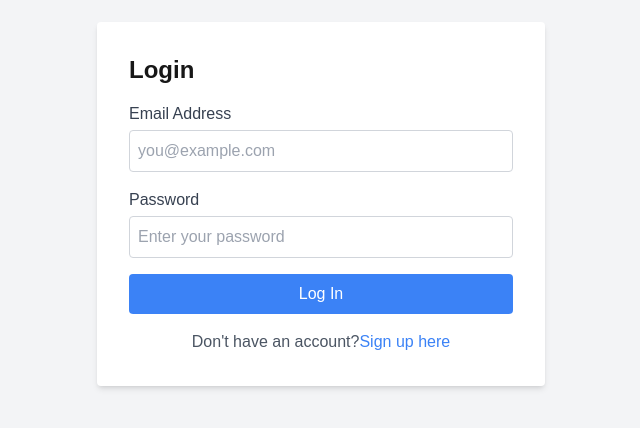
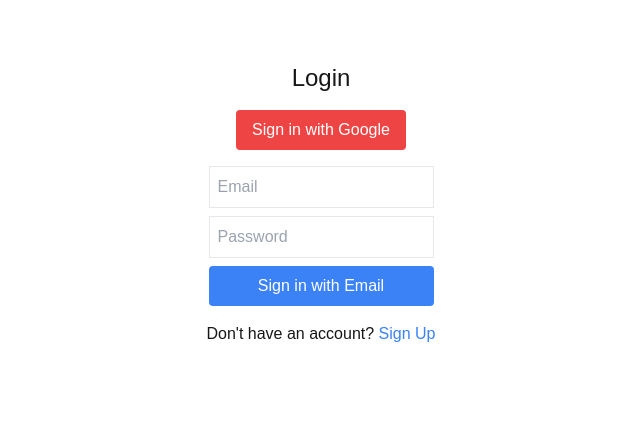
Before and after one commit to Parman-Sangha/artreum-homes, a Next.js app: page /auth/login in a window 1280 px wide. Shown: the part 196-624 px from the top of the page, without its empty margins (319-959 px from the left). Built offline with nearby package versions, Linux system fonts and the light colour scheme; no server answers.

Commit message:
undoing last push

```diff
--- a/app/auth/login/page.js
+++ b/app/auth/login/page.js
@@ -1,68 +1,106 @@
 "use client";
-
-import React from "react";
-import Link from "next/link";
+import { useState } from "react";
+import { auth, googleProvider, db } from "../../firebase/firebaseConfig";
+import { signInWithPopup, signInWithEmailAndPassword } from "firebase/auth";
+import { useRouter } from "next/navigation";
+import { useAuth } from "../../context/AuthContext";
+import { doc, setDoc } from "firebase/firestore";
 
 export default function LoginPage() {
+  const { user } = useAuth();
+  const router = useRouter();
+  const [email, setEmail] = useState("");
+  const [password, setPassword] = useState("");
+  const [error, setError] = useState("");
+
+  const handleGoogleSignIn = async () => {
+    try {
+      if (!auth || !googleProvider) {
+        throw new Error("Firebase is not properly initialized.");
+      }
+
+      const result = await signInWithPopup(auth, googleProvider);
+      const user = result.user;
+
+      // Save user data in Firestore
+      const userRef = doc(db, "users", user.uid);
+      await setDoc(userRef, {
+        name: user.displayName,
+        email: user.email,
+        uid: user.uid,
+      });
+
+      router.push("/");
+    } catch (error) {
+      console.error("Google Sign-In Error:", error.message);
+      setError(error.message);
+    }
+  };
+
+  const handleEmailLogin = async (e) => {
+    e.preventDefault();
+    try {
+      if (!auth) throw new Error("Firebase authentication is not initialized.");
+
+      await signInWithEmailAndPassword(auth, email, password);
+      router.push("/");
+    } catch (error) {
+      console.error("Login Error:", error.message);
+      setError(error.message);
+    }
+  };
+
   return (
-    <div className="min-h-screen flex items-center justify-center bg-gray-100">
+    <div className="flex flex-col items-center justify-center h-screen">
+      <h1 className="text-2xl mb-4">Login</h1>
 
-      <div className="max-w-md w-full bg-white p-8 shadow-md rounded">
-                <h1 className="text-2xl font-bold mb-4">Login</h1>
+      {error && <p className="text-red-500">{error}</p>}
 
-        <form className="space-y-4">
+      {user ? (
+        <p>Already signed in as {user.email}</p>
+      ) : (
+        <>
+          <button
+            onClick={handleGoogleSignIn}
+            className="bg-red-500 text-white px-4 py-2 mb-4 rounded"
+          >
+            Sign in with Google
+          </button>
 
-          <div>
-
-            <label htmlFor="email" className="block text-gray-700">
-                            Email Address
-            </label>
-
+          <form onSubmit={handleEmailLogin} className="flex flex-col">
             <input
               type="email"
-              id="email"
-              name="email"
-              className="mt-1 w-full border border-gray-300 rounded p-2"
-              placeholder="you@example.com"
+              placeholder="Email"
+              className="border p-2 mb-2"
+              value={email}
+              onChange={(e) => setEmail(e.target.value)}
+              required
             />
-
-          </div>
-
-          <div>
-
-            <label htmlFor="password" className="block text-gray-700">
-                            Password
-            </label>
-
             <input
               type="password"
-              id="password"
-              name="password"
-              className="mt-1 w-full border border-gray-300 rounded p-2"
-              placeholder="Enter your password"
+              placeholder="Password"
+              className="border p-2 mb-2"
+              value={password}
+              onChange={(e) => setPassword(e.target.value)}
+              required
             />
-
-          </div>
-
             <button
               type="submit"
-            className="w-full bg-blue-500 text-white py-2 rounded"
+              className="bg-blue-500 text-white px-4 py-2 rounded"
             >
-                        Log In
+              Sign in with Email
             </button>
-
           </form>
 
-        <p className="mt-4 text-center text-gray-600">
-                    Don&apos;t have an account?
-          <Link href="/auth/register" className="text-blue-500 hover:underline">
-                        Sign up here
-          </Link>
-
+          {/* Sign-Up Link */}
+          <p className="mt-4">
+            Don't have an account?{" "}
+            <a href="/auth/signup" className="text-blue-500">
+              Sign Up
+            </a>
           </p>
-
-      </div>
-
+        </>
+      )}
     </div>
   );
 }
```
Lines whose indentation alone changed are shown as unchanged.
